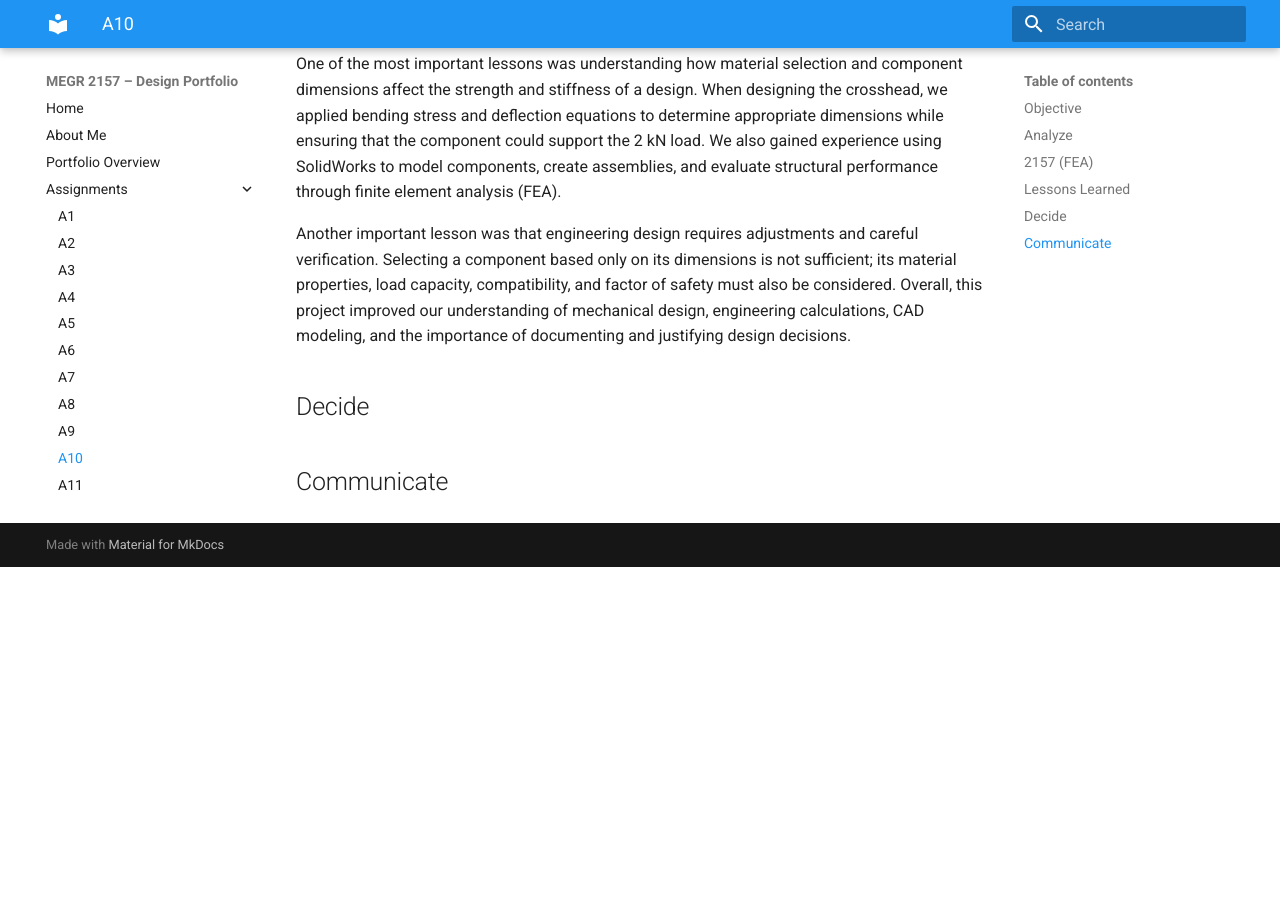
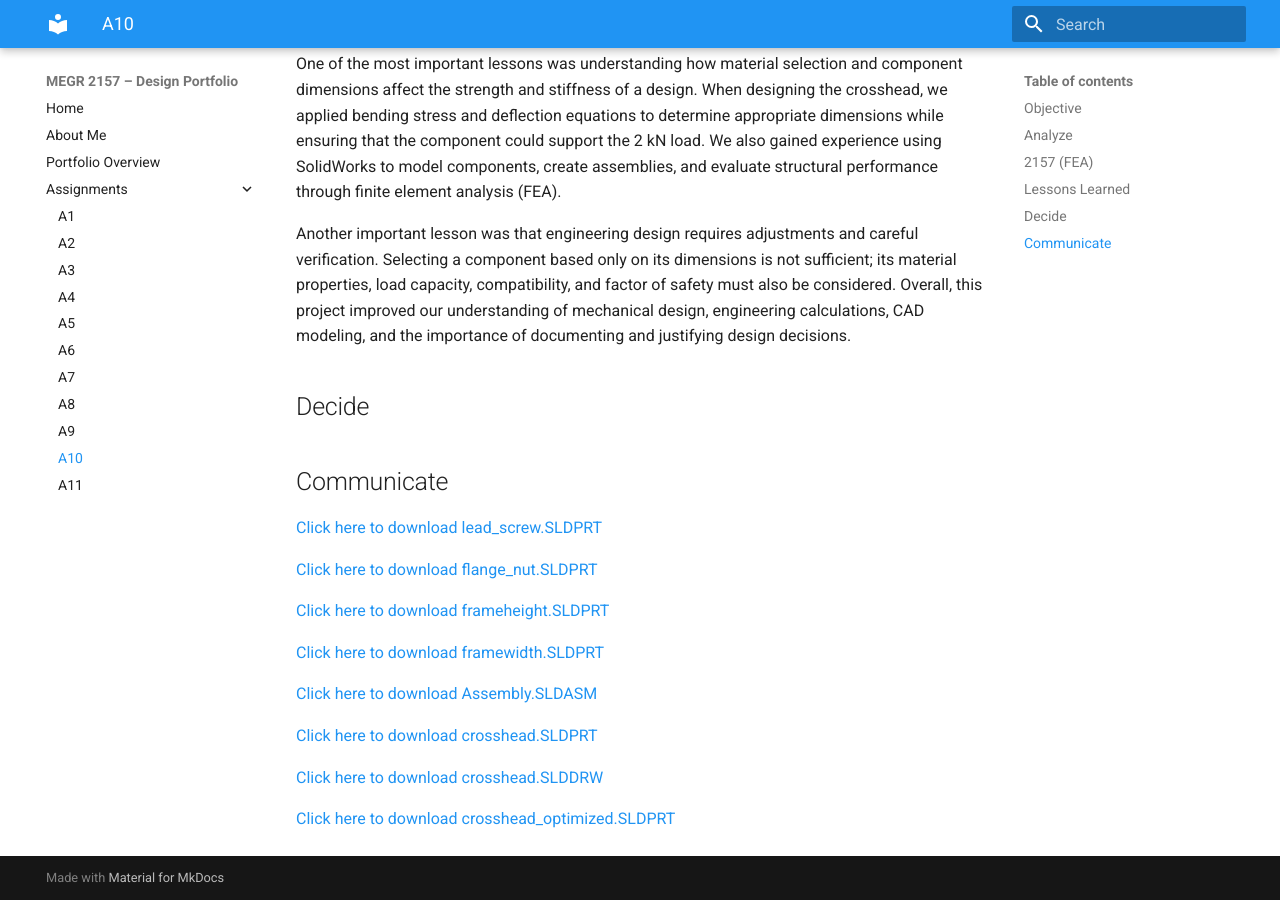
Before and after one commit to jcasillaspad/MEGR2157-Portfolio, an MkDocs documentation site: the page built from docs/assignments/A10/index.md, in a window 1280 px wide and 900 px high, scrolled down 12264 px. Built offline with MkDocs 1.6.1 and Material for MkDocs 9.7.7, drawn with Linux system fonts in a browser that asks for light colours; before the commit the page ends 12831 px from its top, so only the background shows below that.

Commit message:
Add download links for SolidWorks files
Added download links for various SolidWorks files.

```diff
--- a/docs/assignments/A10/index.md
+++ b/docs/assignments/A10/index.md
@@ -63,3 +63,19 @@ Another important lesson was that engineering design requires adjustments and ca
 ## Decide
 
 ## Communicate
+
+[Click here to download lead_screw.SLDPRT](lead_screw.SLDPRT?raw=true)
+
+[Click here to download flange_nut.SLDPRT](flange_nut.SLDPRT?raw=true)
+
+[Click here to download frameheight.SLDPRT](frameheight.sldprt?raw=true)
+
+[Click here to download framewidth.SLDPRT](framewidth.sldprt?raw=true)
+
+[Click here to download Assembly.SLDASM](Assembly.SLDASM?raw=true)
+
+[Click here to download crosshead.SLDPRT](crosshead.SLDPRT?raw=true)
+
+[Click here to download crosshead.SLDDRW](crosshead.SLDDRW?raw=true)
+
+[Click here to download crosshead_optimized.SLDPRT](crosshead_optimized.SLDPRT?raw=true)
```
